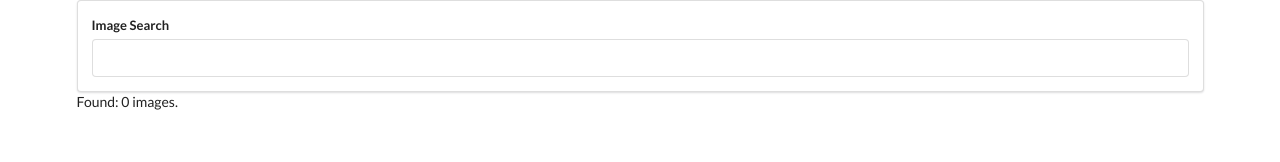
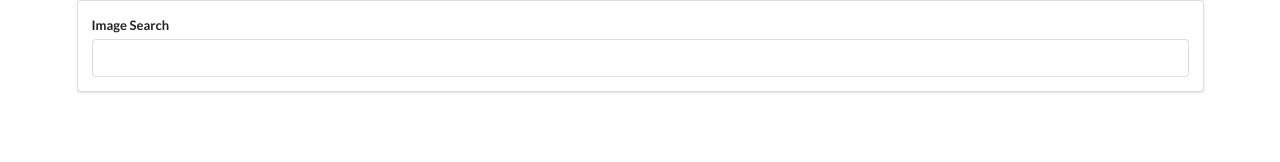
Before and after one commit to VictorParodi/Prics, a React (Create React App) app: page / in a window 1280 px wide. Shown: the top 162 px of the page. Built offline with nearby package versions, Linux system fonts and the light colour scheme.

Commit message:
app1 commit 9: rendering a list of images

```diff
--- a/src/components/App.js
+++ b/src/components/App.js
@@ -1,6 +1,7 @@
 import React from 'react';
 import unsConfig from '../api/unsplash';
 import SearchBar from './SearchBar';
+import ImageList from './ImageList';
 
 class App extends React.Component {
     state = {images: []};
@@ -17,7 +18,7 @@
         return (
             <div className="ui container">
                 <SearchBar onSubmit={this.onSearchSubmit}/>
-                Found: {this.state.images.length} images.
+                <ImageList images={this.state.images} />
             </div>
         );
     }
--- /dev/null
+++ b/src/components/ImageList.js
@@ -0,0 +1,20 @@
+import React from 'react';
+
+const ImageList = (props) => {
+    console.log( props.images);
+    let images = props.images.map(({description, id, urls}) => {
+        return (
+            <img
+                key={id}
+                src={urls.small}
+                alt={description}
+            />
+        );
+    });
+
+    return (
+        <div>{images}</div>
+    );
+}
+
+export default ImageList;
```
